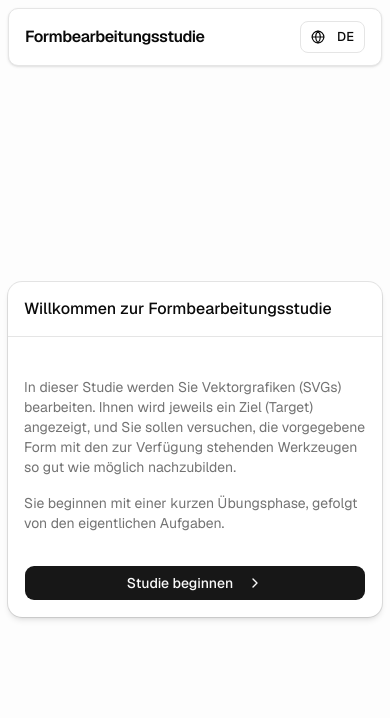
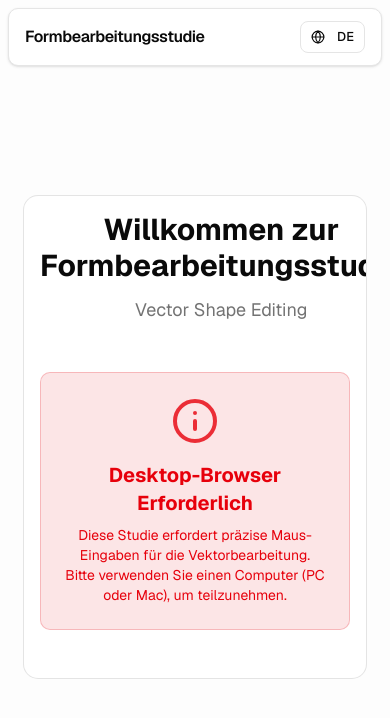
Before and after one commit to AntonioHaas/AnchorFlowUserStudy, a Next.js app in the folder web/: page / in a window 390 px wide. Shown: the top 718 px of the page. Built offline with nearby package versions, Linux system fonts and the light colour scheme.

Commit message:
feat: add OpenGraph image, mobile browser restriction, and fix canvas editor deletion bug

```diff
--- /dev/null
+++ b/web/src/app/opengraph-image.tsx
@@ -0,0 +1,39 @@
+import { ImageResponse } from 'next/og'
+
+export const runtime = 'edge'
+export const alt = 'AnchorFlow User Study'
+export const size = { width: 1200, height: 630 }
+export const contentType = 'image/png'
+
+export default async function Image() {
+  return new ImageResponse(
+    (
+      <div
+        style={{
+          width: '100%',
+          height: '100%',
+          display: 'flex',
+          alignItems: 'center',
+          justifyContent: 'center',
+          backgroundColor: '#f4f7f9',
+          flexDirection: 'column',
+        }}
+      >
+        <svg xmlns="http://www.w3.org/2000/svg" viewBox="0 0 256 256" width="300" height="300">
+          <rect width="256" height="256" rx="56" fill="#f4f7f9"/>
+
+          <path d="M 64 192 C 64 100, 120 64, 192 64" fill="none" stroke="#4a8ab0" stroke-width="20" stroke-linecap="round"/>
+
+          <line x1="64" y1="192" x2="64" y2="100" stroke="#9a7040" stroke-width="12"/>
+          <circle cx="64" cy="100" r="16" fill="#b8904a" stroke="white" stroke-width="8"/>
+
+          <circle cx="64" cy="192" r="24" fill="#1a5c82" stroke="white" stroke-width="10"/>
+        </svg>
+        <div style={{ marginTop: 40, fontSize: 64, fontWeight: 700, color: '#1a5c82', fontFamily: 'sans-serif' }}>
+          AnchorFlow User Study
+        </div>
+      </div>
+    ),
+    { ...size }
+  )
+}
--- a/web/src/app/page.tsx
+++ b/web/src/app/page.tsx
@@ -29,7 +29,9 @@ const TRANSLATIONS = {
     doneTitle: 'Studie abgeschlossen',
     doneDesc: 'Vielen Dank für Ihre Teilnahme.',
     doneMsg: 'Ihre Ergebnisse wurden erfolgreich und sicher übermittelt. Sie können dieses Fenster nun schließen.',
-    mustComplete: 'Bitte bearbeiten Sie alle Varianten, bevor Sie fortfahren.'
+    mustComplete: 'Bitte bearbeiten Sie alle Varianten, bevor Sie fortfahren.',
+    mobileBlockerTitle: 'Desktop-Browser Erforderlich',
+    mobileBlockerDesc: 'Diese Studie erfordert präzise Maus-Eingaben für die Vektorbearbeitung. Bitte verwenden Sie einen Computer (PC oder Mac), um teilzunehmen.'
   },
   en: {
     title: 'Shape Editing Study',
@@ -48,7 +50,9 @@ const TRANSLATIONS = {
     doneTitle: 'Study Complete',
     doneDesc: 'Thank you for your participation.',
     doneMsg: 'Your results have been successfully and securely submitted. You may now close this window.',
-    mustComplete: 'Please complete all variants before proceeding.'
+    mustComplete: 'Please complete all variants before proceeding.',
+    mobileBlockerTitle: 'Desktop Browser Required',
+    mobileBlockerDesc: 'This study requires precise mouse inputs for vector editing. Please use a computer (PC or Mac) to participate.'
   }
 }
 
@@ -58,6 +62,21 @@ export default function StudyPage() {
   const [results, setResults] = useState<any[]>([])
   const [sessionId] = useState(() => typeof crypto !== 'undefined' ? crypto.randomUUID() : '')
   const [lang, setLang] = useState<Language>('de')
+  const [isMobile, setIsMobile] = useState(false)
+
+  React.useEffect(() => {
+    const checkMobile = () => {
+      const ua = navigator.userAgent
+      if (/Android|webOS|iPhone|iPad|iPod|BlackBerry|IEMobile|Opera Mini/i.test(ua) || window.innerWidth < 768) {
+        setIsMobile(true)
+      } else {
+        setIsMobile(false)
+      }
+    }
+    checkMobile()
+    window.addEventListener('resize', checkMobile)
+    return () => window.removeEventListener('resize', checkMobile)
+  }, [])
 
   const t = TRANSLATIONS[lang]
 
@@ -198,20 +217,32 @@ export default function StudyPage() {
       <div className="min-h-screen p-2 md:p-4 bg-muted/20">
         <div className="max-w-[1560px] mx-auto flex flex-col gap-3 h-[calc(100vh-2rem)]">
           <TopNav />
-          <div className="flex-1 flex items-center justify-center">
-            <Card className="max-w-lg shadow-md">
-              <CardHeader>
-                <CardTitle>{t.landingTitle}</CardTitle>
+          <div className="flex items-center justify-center min-h-[85vh]">
+            <Card className="w-full max-w-2xl mx-4">
+              <CardHeader className="text-center pb-2">
+                <CardTitle className="text-3xl font-bold">{t.landingTitle}</CardTitle>
+                <CardDescription className="text-lg mt-2">
+                  {lang === 'de' ? 'Vector Shape Editing' : 'Vector Shape Editing'}
+                </CardDescription>
               </CardHeader>
-              <Separator />
-              <CardContent className="pt-6 space-y-4 text-sm text-muted-foreground">
-                <p>{t.landingP1}</p>
-                <p>{t.landingP2}</p>
-                <div className="pt-4">
-                  <Button className="w-full" size="lg" onClick={() => setPhase('practice')}>
-                    {t.landingStart} <ChevronRight className="ml-2 h-4 w-4" />
-                  </Button>
-                </div>
+              <CardContent className="pt-6">
+                {isMobile ? (
+                  <div className="flex flex-col items-center justify-center text-center p-6 bg-destructive/10 rounded-lg border border-destructive/20 text-destructive mb-8">
+                    <Info className="w-12 h-12 mb-4 opacity-80" />
+                    <h3 className="text-xl font-bold mb-2">{t.mobileBlockerTitle}</h3>
+                    <p className="max-w-md">{t.mobileBlockerDesc}</p>
+                  </div>
+                ) : (
+                  <div className="space-y-6 text-lg text-muted-foreground">
+                    <p>{t.landingP1}</p>
+                    <p>{t.landingP2}</p>
+                    <div className="flex justify-center pt-4">
+                      <Button size="lg" onClick={() => setPhase('practice')} className="px-12 text-lg h-14">
+                        {t.landingStart}
+                      </Button>
+                    </div>
+                  </div>
+                )}
               </CardContent>
             </Card>
           </div>
--- a/web/src/components/CanvasEditor.tsx
+++ b/web/src/components/CanvasEditor.tsx
@@ -331,7 +331,7 @@ export default function CanvasEditor({
     if (!running || submitted) return
     setState((prev: any) => {
       if (!prev.history.length) return prev
-      const s = clone(prev)
+      const s = { ...prev, future: [...prev.future], history: [...prev.history], operations: [...prev.operations] }
       s.future.push({ graph: clone(prev.graph), selected: [...prev.selected] })
       const v = s.history.pop()
       s.graph = v.graph
@@ -346,7 +346,7 @@ export default function CanvasEditor({
     if (!running || submitted) return
     setState((prev: any) => {
       if (!prev.future.length) return prev
-      const s = clone(prev)
+      const s = { ...prev, future: [...prev.future], history: [...prev.history], operations: [...prev.operations] }
       s.history.push({ graph: clone(prev.graph), selected: [...prev.selected] })
       const v = s.future.pop()
       s.graph = v.graph
@@ -361,13 +361,16 @@ export default function CanvasEditor({
     if (!running || submitted) return
     setState((prev: any) => {
       if (!prev.selected.size || prev.graph.nodes.length <= 2) return prev
-      const s = clone(prev)
+      const s = { ...prev, future: [], history: [...prev.history], operations: [...prev.operations] }
       s.history.push({ graph: clone(prev.graph), selected: [...prev.selected] })
-      s.future = []
       const timeLimit = isPractice ? 120 : 90
       s.operations.push({ type: 'delete_anchor', elapsed_seconds: +(timeLimit - remainingTime).toFixed(3) })
       let next = 0
-      for (const n of [...s.selected].sort((a: number, b: number) => b - a)) {
+
+      // Need to clone the graph before mutating it with Geometry.remove
+      s.graph = clone(prev.graph)
+
+      for (const n of [...prev.selected].sort((a: number, b: number) => b - a)) {
         next = Geometry.remove(s.graph, n)
       }
       s.selected = new Set([next])
```
